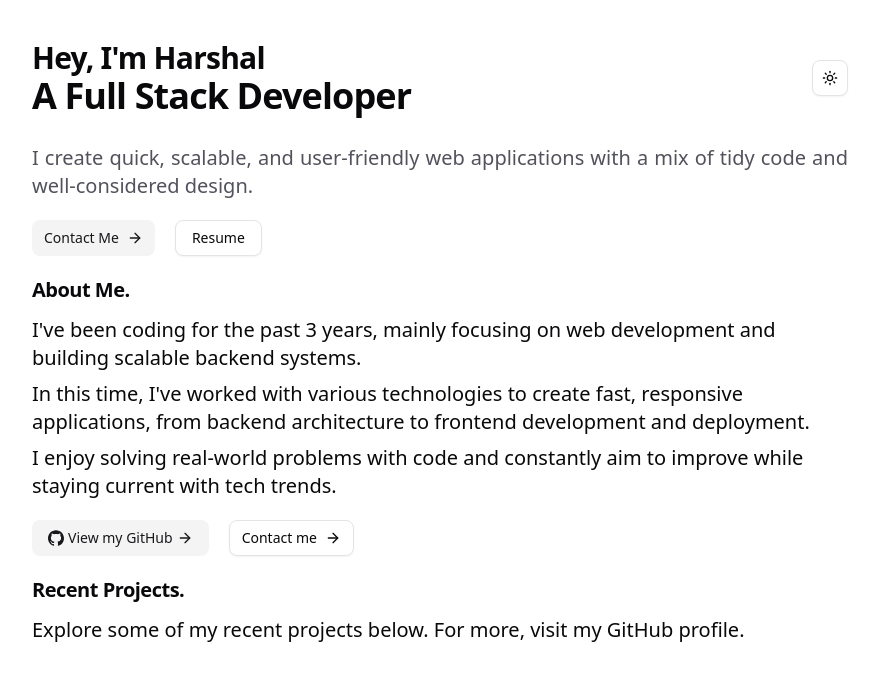
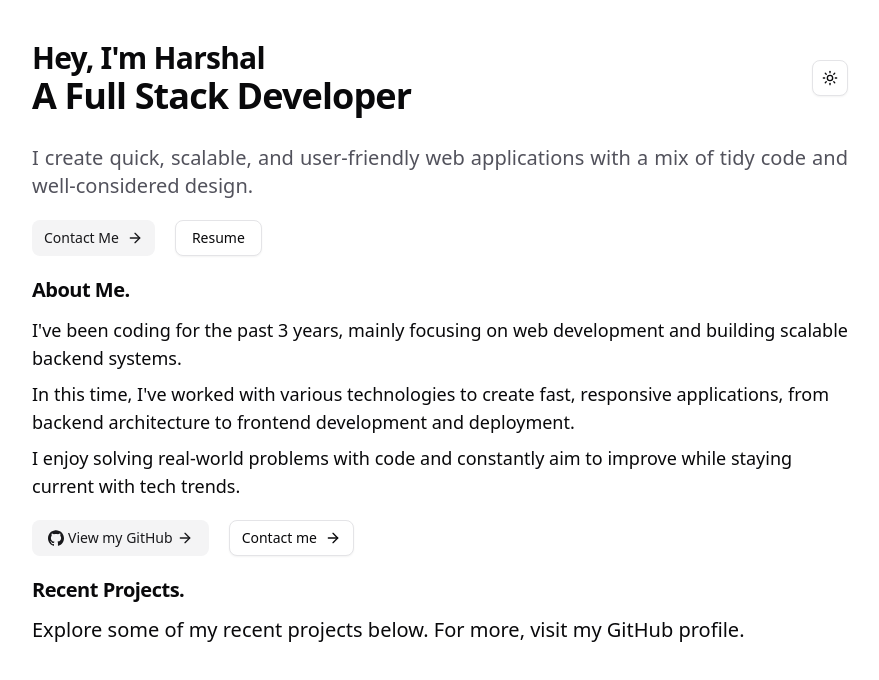
Before and after one commit to Harshalvk/Portfolio, a Next.js app: page / in a window 1280 px wide. Shown: the top 680 px of the page, without its empty margins (200-1079 px from the left). Built offline with nearby package versions, Linux system fonts and the light colour scheme.

Commit message:
Update AboutMe component to adjust text size for better readability

```diff
--- a/components/AboutMe.tsx
+++ b/components/AboutMe.tsx
@@ -9,7 +9,7 @@ const AboutMe = () => {
   return (
     <section>
       <Title text="About Me." />
-      <p className="flex flex-col gap-2 md:text-xl dark:text-zinc-400">
+      <p className="flex flex-col gap-2 md:text-lg dark:text-zinc-400">
         <span>
           I&apos;ve been coding for the past 3 years, mainly focusing on web
           development and building scalable backend systems.
```
